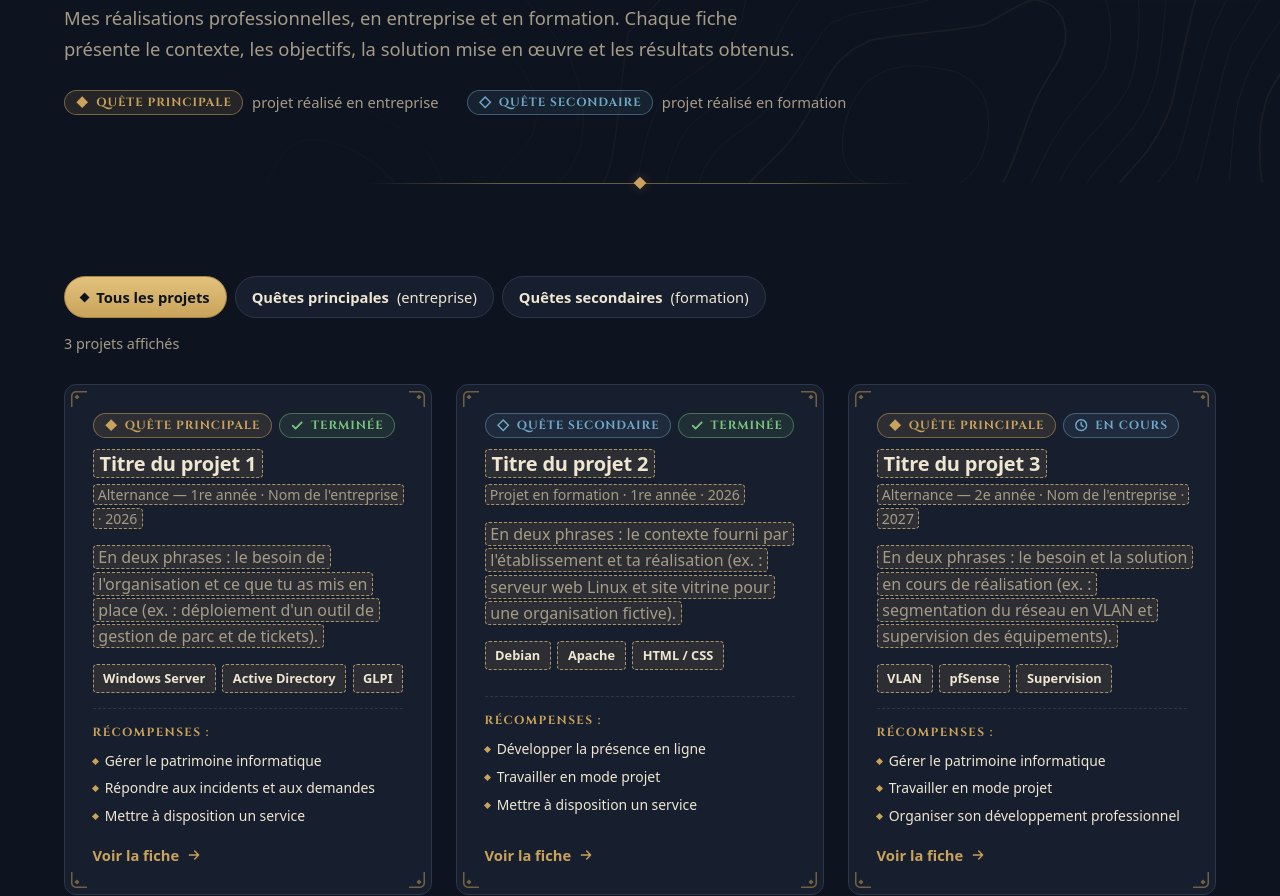
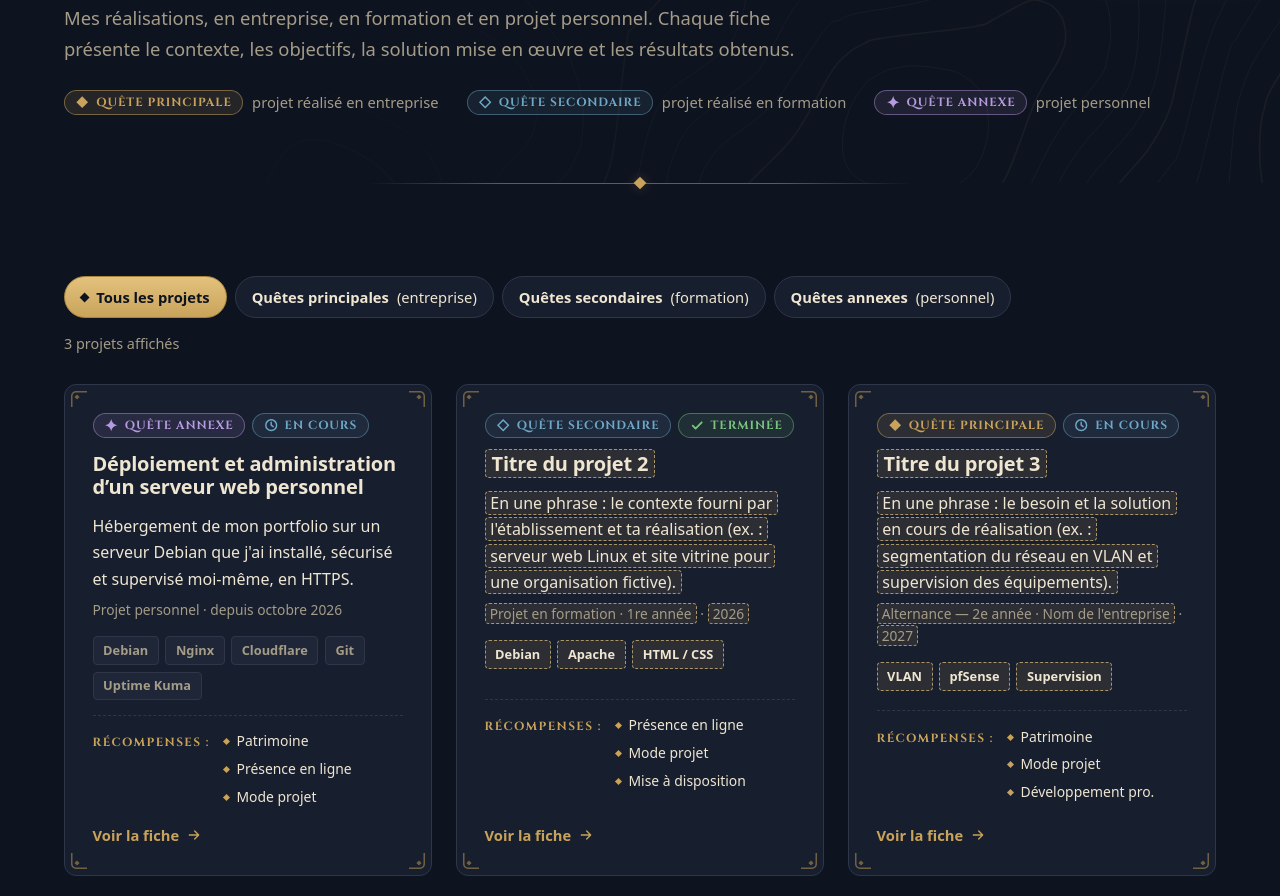
Before and after one commit to dylanjfd/dylanjfd.github.io, a plain HTML site: page pages/projets.html in a window 1280 px wide. Shown: the part 297-1193 px from the top of the page. Drawn offline with Linux system fonts and the light colour scheme.

Commit message:
Projets : quêtes annexes et cartes projet restructurées
- Nouveau type « annexe » (projet personnel) : badge améthyste avec
  étoile, filtre « Quêtes annexes », légende ; le projet 1 (serveur web)
  devient une quête annexe.
- Cartes : badges, titre, résumé, « cadre · période », technologies,
  3 récompenses E5 en version courte, lien vers la fiche.
- Une ligne de champ mal écrite est ignorée (signalée dans la console)
  au lieu d'afficher toute la carte en texte brut.

Co-Authored-By: Claude Opus 5.5 <noreply@anthropic.com>

```diff
--- a/assets/css/01-variables.css
+++ b/assets/css/01-variables.css
@@ -44,6 +44,7 @@
   --gold-hover: #e3c27d;    /* or au survol */
   --gold-text: #c9a35b;     /* or utilisé pour du texte */
   --steel: #6fa8c7;         /* accent secondaire bleu acier */
+  --arcane: #b79be0;        /* accent améthyste : quêtes annexes (projets personnels) */
   --success: #7bc47f;
   --danger: #e07a6b;
 
@@ -64,6 +65,8 @@
   --gold-soft: rgba(201, 163, 91, 0.12);
   --steel-line: rgba(111, 168, 199, 0.45);
   --steel-soft: rgba(111, 168, 199, 0.1);
+  --arcane-line: rgba(183, 155, 224, 0.45);
+  --arcane-soft: rgba(183, 155, 224, 0.1);
   --success-line: rgba(123, 196, 127, 0.45);
   --success-soft: rgba(123, 196, 127, 0.1);
   --glow: rgba(201, 163, 91, 0.3);
@@ -111,6 +114,7 @@
   --gold-hover: #6f5420;
   --gold-text: #725522;     /* or foncé renforcé pour les petits textes (AA sur parchemin) */
   --steel: #2c5f7c;
+  --arcane: #6b4a99;
   --success: #2b6430;
   --danger: #a63d2e;
 
@@ -129,6 +133,8 @@
   --gold-soft: rgba(138, 106, 43, 0.1);
   --steel-line: rgba(44, 95, 124, 0.4);
   --steel-soft: rgba(44, 95, 124, 0.08);
+  --arcane-line: rgba(107, 74, 153, 0.4);
+  --arcane-soft: rgba(107, 74, 153, 0.08);
   --success-line: rgba(43, 100, 48, 0.4);
   --success-soft: rgba(43, 100, 48, 0.08);
   --glow: rgba(138, 106, 43, 0.22);
--- a/assets/css/04-composants.css
+++ b/assets/css/04-composants.css
@@ -427,6 +427,12 @@
   color: var(--steel);
 }
 
+.badge--personal {
+  border-color: var(--arcane-line);
+  background: var(--arcane-soft);
+  color: var(--arcane);
+}
+
 .badge--done {
   border-color: var(--success-line);
   background: var(--success-soft);
--- a/assets/css/06-pages.css
+++ b/assets/css/06-pages.css
@@ -95,7 +95,8 @@
 
 /* ==========================================================================
    16. Journal de quêtes (filtre et cartes projet)
-   Quête principale = projet en entreprise ; quête secondaire = en formation.
+   Quête principale = projet en entreprise ; quête secondaire = en formation ;
+   quête annexe = projet personnel.
    ========================================================================== */
 .filters {
   display: flex;
@@ -184,15 +185,15 @@ html:not(.js) .filters__count {
   font-size: 1.25rem;
 }
 
-.quest-card__meta {
-  margin: -0.4rem 0 0;
-  color: var(--text-muted);
-  font-size: 0.88rem;
+/* Résumé d'une phrase, puis petite ligne grise « cadre · période » */
+.quest-card__desc {
+  margin: 0;
 }
 
-.quest-card__desc {
-  margin: 0;
+.quest-card__meta {
+  margin: -0.45rem 0 0;
   color: var(--text-muted);
+  font-size: 0.86rem;
 }
 
 .rewards {
@@ -234,6 +235,24 @@ html:not(.js) .filters__count {
   height: 5px;
   background: var(--gold);
   transform: translateY(-2px) rotate(45deg);
+}
+
+/* Cartes projet : « Récompenses : » et les compétences courtes sur une même ligne */
+.rewards--inline {
+  display: flex;
+  flex-wrap: wrap;
+  align-items: baseline;
+  gap: 0.35rem 0.9rem;
+}
+
+.rewards--inline .rewards__label {
+  margin: 0;
+}
+
+.rewards--inline .rewards__list {
+  flex: 1 1 0;
+  min-width: min(100%, 9rem);
+  gap: 0.3rem 0.85rem;
 }
 
 .quest-card .card__more {
--- a/assets/js/icones.js
+++ b/assets/js/icones.js
@@ -35,6 +35,7 @@
     // Badges (type de quête, statut)
     losangePlein: svg('0 0 16 16', '', losangePlein),
     losangeVide: svg('0 0 16 16', '', '<path d="M8 2.2 13.8 8 8 13.8 2.2 8Z" fill="none" stroke="currentColor" stroke-width="1.6"/>'),
+    etoile: svg('0 0 16 16', '', '<path d="M8 1.2Q9 7 14.8 8 9 9 8 14.8 7 9 1.2 8 7 7 8 1.2Z" fill="currentColor"/>'),
     coche: svg('0 0 16 16', trait(2), '<path d="m3 8.5 3.2 3.2L13 4.8"/>'),
     horloge: svg('0 0 16 16', trait(1.6), '<circle cx="8" cy="8" r="6"/><path d="M8 4.8V8l2.2 1.6"/>'),
     tropheePetit: svg('0 0 24 24', trait(2), '<path d="M7.5 4h9v5a4.5 4.5 0 0 1-9 0Z"/><path d="M12 13.5V17M8.5 20h7"/>'),
--- a/assets/js/interface.js
+++ b/assets/js/interface.js
@@ -215,7 +215,7 @@
 
   /* ========================================================================
      5. Filtre du journal de quêtes (projets)
-     Boutons [data-filter] ; cartes [data-type="entreprise" | "academique"].
+     Boutons [data-filter] ; cartes [data-type="entreprise" | "academique" | "personnel"].
      ======================================================================== */
   function initQuestFilter() {
     const buttons = document.querySelectorAll('[data-filter]');
--- a/assets/js/rendu.js
+++ b/assets/js/rendu.js
@@ -46,6 +46,7 @@
   const BADGES = {
     principale: { classe: 'badge--main', icone: 'losangePlein', texte: 'Quête principale' },
     secondaire: { classe: 'badge--side', icone: 'losangeVide', texte: 'Quête secondaire' },
+    annexe: { classe: 'badge--personal', icone: 'etoile', texte: 'Quête annexe' },
     terminee: { classe: 'badge--done', icone: 'coche', texte: 'Terminée' },
     termine: { classe: 'badge--done', icone: 'coche', texte: 'Terminé' },
     'en-cours': { classe: 'badge--progress', icone: 'horloge', texte: 'En cours' },
@@ -148,7 +149,43 @@
     return liste;
   }
   const CLES_CARTE = ['date', 'source', 'auteur', 'lieu', 'periode', 'duree', 'niveau'];
-  const CLES_QUETE = ['type', 'statut', 'fiche', 'lien', 'contexte', 'technologies', 'recompenses', 'competences'];
+  const CLES_QUETE = ['type', 'statut', 'fiche', 'lien', 'resume', 'cadre', 'periode', 'contexte', 'technologies', 'recompenses', 'competences'];
+
+  /**
+   * Champs d'une carte projet : les lignes « clé: valeur » reconnues sont lues ; les autres lignes
+   * du paragraphe sont ignorées (et signalées dans la console) pour ne jamais afficher de données brutes.
+   */
+  function extraireChampsCarte(blocs, cles, nom) {
+    const b = blocs[0];
+    if (!b || b.type !== 'paragraphe') return [];
+    const liste = [];
+    const ignorees = [];
+    b.lignes.forEach((l) => {
+      const m = RE_CHAMP.exec(l.trim());
+      const cle = m ? MD.normaliserCle(m[1]) : '';
+      if (m && cles.includes(cle)) liste.push({ libelle: m[1].trim(), cle, valeur: m[2].trim() });
+      else if (l.trim()) ignorees.push(l.trim());
+    });
+    if (!liste.length) return [];
+    blocs.shift();
+    if (ignorees.length) console.warn(`[Portfolio] Carte « ${nom} » : ligne(s) ignorée(s), format attendu « champ: valeur » :`, ignorees);
+    return liste;
+  }
+
+  /** Intitulés courts des compétences E5 sur les cartes projet (ceux du tableau de synthèse). */
+  const COMPETENCES_COURTES = [
+    [/patrimoine/, 'Patrimoine'],
+    [/incident/, 'Incidents'],
+    [/presence/, 'Présence en ligne'],
+    [/disposition/, 'Mise à disposition'],
+    [/developpement|^dev\b/, 'Développement pro.'],
+    [/projet/, 'Mode projet'],
+  ];
+  function competenceCourte(nom) {
+    const cle = MD.normaliserCle(nom);
+    const trouve = COMPETENCES_COURTES.find(([re]) => re.test(cle));
+    return trouve ? trouve[1] : nom;
+  }
   const CLES_SUCCES = ['statut', 'date', 'type', 'justificatif'];
 
   /** Regroupe des blocs par titre (du niveau indiqué, ou de tout niveau). */
@@ -462,36 +499,43 @@
       el('button', { class: 'filter-btn', type: 'button', 'data-filter': 'all', 'aria-pressed': 'true' }, 'Tous les projets'),
       el('button', { class: 'filter-btn', type: 'button', 'data-filter': 'entreprise', 'aria-pressed': 'false' }, 'Quêtes principales <span class="filter-btn__hint">(entreprise)</span>'),
       el('button', { class: 'filter-btn', type: 'button', 'data-filter': 'academique', 'aria-pressed': 'false' }, 'Quêtes secondaires <span class="filter-btn__hint">(formation)</span>'),
+      el('button', { class: 'filter-btn', type: 'button', 'data-filter': 'personnel', 'aria-pressed': 'false' }, 'Quêtes annexes <span class="filter-btn__hint">(personnel)</span>'),
     ]);
+    const FILTRES_TYPES = { secondaire: 'academique', annexe: 'personnel' };
     const ul = el('ul', { class: 'quest-grid reveal-group' });
     parTitres(b.enfants).filter((g) => g.titre).forEach((g) => {
       const blocs = g.blocs.slice();
-      const f = extraireChamps(blocs, CLES_QUETE);
+      const f = extraireChampsCarte(blocs, CLES_QUETE, brut(g.titre.texte));
       const type = MD.normaliserCle(valeurChamp(f, 'type') || 'principale');
       const statut = valeurChamp(f, 'statut');
       const fiche = valeurChamp(f, 'fiche', 'lien');
-      const contexte = valeurChamp(f, 'contexte');
+      const resume = valeurChamp(f, 'resume');
+      const cadrePeriode = [valeurChamp(f, 'cadre'), valeurChamp(f, 'periode')].filter(Boolean).join(' · ');
+      const meta = cadrePeriode || valeurChamp(f, 'contexte');
       const technologies = valeurChamp(f, 'technologies');
-      const recompenses = valeurChamp(f, 'recompenses', 'competences');
+      const recompenses = decouperListe(valeurChamp(f, 'recompenses', 'competences')).map(competenceCourte);
       const href = fiche ? MD.resoudreAdresse(fiche, RACINE) : null;
+      if (recompenses.length > 3) console.warn(`[Portfolio] Carte « ${brut(g.titre.texte)} » : 3 récompenses maximum, les suivantes sont masquées.`);
 
+      // Ordre : badges, titre, résumé, cadre · période, technologies, récompenses, lien
       const article = el('article', { class: `card quest-card${href ? ' card--link' : ''}` });
       article.appendChild(el('div', { class: 'quest-card__badges' }, [badge(type), statut ? badge(statut) : null]));
       const h = el(`h${g.titre.niveau}`, { class: 'quest-card__title' });
       if (href) h.appendChild(el('a', { class: 'stretched-link', href }, ligne(g.titre.texte)));
       else h.innerHTML = ligne(g.titre.texte);
       article.appendChild(h);
-      if (contexte) article.appendChild(el('p', { class: 'quest-card__meta' }, ligne(contexte)));
-      blocs.forEach((x) => ajouter(article, bloc(x, { classe: 'quest-card__desc' })));
+      if (resume) article.appendChild(el('p', { class: 'quest-card__desc' }, ligne(resume)));
+      else blocs.forEach((x) => ajouter(article, bloc(x, { classe: 'quest-card__desc' })));
+      if (meta) article.appendChild(el('p', { class: 'quest-card__meta' }, ligne(meta)));
       if (technologies) article.appendChild(etiquettes(decouperListe(technologies)));
-      if (recompenses) {
-        article.appendChild(el('div', { class: 'rewards' }, [
+      if (recompenses.length) {
+        article.appendChild(el('div', { class: 'rewards rewards--inline' }, [
           el('p', { class: 'rewards__label' }, 'Récompenses :'),
-          listeRecompenses(decouperListe(recompenses)),
+          listeRecompenses(recompenses.slice(0, 3)),
         ]));
       }
       if (href) article.appendChild(el('span', { class: 'card__more', 'aria-hidden': 'true' }, ['Voir la fiche ', ICO.fleche]));
-      ul.appendChild(el('li', { class: 'reveal', 'data-type': type === 'secondaire' ? 'academique' : 'entreprise' }, article));
+      ul.appendChild(el('li', { class: 'reveal', 'data-type': FILTRES_TYPES[type] || 'entreprise' }, article));
     });
     const n = ul.children.length;
     const compteur = el('p', { class: 'filters__count', role: 'status', 'data-filter-count': true },
--- a/contenu/projets.md
+++ b/contenu/projets.md
@@ -2,56 +2,60 @@
   PAGE PROJETS (pages/projets.html) — « Journal de quêtes »
   Une quête par projet, dans le bloc « ::: quetes » :
     ### Titre du projet
-    type: principale (projet en entreprise) ou secondaire (projet en formation)
+    type: principale (projet en entreprise), secondaire (projet en formation) ou annexe (projet personnel)
     statut: terminée ou en cours
     fiche: chemin de la page détaillée
-    contexte: cadre · organisation · année
+    résumé: une phrase qui présente le projet
+    cadre: Projet personnel, Alternance — 2e année, Projet en formation…
+    période: ex. depuis octobre 2026
     technologies: liste séparée par des virgules
-    récompenses: compétences E5 mobilisées, séparées par des virgules
-    (ligne vide, puis la description du projet)
+    récompenses: 3 compétences E5 au maximum, en version courte, séparées par des virgules
+      (Patrimoine, Incidents, Présence en ligne, Mode projet, Mise à disposition, Développement pro.)
+  Chaque ligne doit commencer par son nom de champ suivi de « : » ; une ligne mal écrite est ignorée.
 -->
 
 # Journal de quêtes | Projets
 
-Mes réalisations professionnelles, en entreprise et en formation. Chaque fiche présente le contexte, les objectifs, la solution mise en œuvre et les résultats obtenus.
+Mes réalisations, en entreprise, en formation et en projet personnel. Chaque fiche présente le contexte, les objectifs, la solution mise en œuvre et les résultats obtenus.
 
 ::: legende
 - principale : projet réalisé en entreprise
 - secondaire : projet réalisé en formation
+- annexe : projet personnel
 :::
 
 ## Liste des projets {masque}
 
 ::: quetes
-### [[Titre du projet 1]]
-type: principale
-statut: terminée
+### Déploiement et administration d’un serveur web personnel
+type: annexe
+statut: en cours
 fiche: pages/projets/projet-1.html
-contexte: [[Alternance — 1re année · Nom de l'entreprise · 2026]]
-technologies: [[Windows Server]], [[Active Directory]], [[GLPI]]
-récompenses: Gérer le patrimoine informatique, Répondre aux incidents et aux demandes, Mettre à disposition un service
-
-[[En deux phrases : le besoin de l'organisation et ce que tu as mis en place (ex. : déploiement d'un outil de gestion de parc et de tickets).]]
+résumé: Hébergement de mon portfolio sur un serveur Debian que j'ai installé, sécurisé et supervisé moi-même, en HTTPS.
+cadre: Projet personnel
+période: depuis octobre 2026
+technologies: Debian, Nginx, Cloudflare, Git, Uptime Kuma
+récompenses: Patrimoine, Présence en ligne, Mode projet
 
 ### [[Titre du projet 2]]
 type: secondaire
 statut: terminée
 fiche: pages/projets/projet-2.html
-contexte: [[Projet en formation · 1re année · 2026]]
+résumé: [[En une phrase : le contexte fourni par l'établissement et ta réalisation (ex. : serveur web Linux et site vitrine pour une organisation fictive).]]
+cadre: [[Projet en formation · 1re année]]
+période: [[2026]]
 technologies: [[Debian]], [[Apache]], [[HTML / CSS]]
-récompenses: Développer la présence en ligne, Travailler en mode projet, Mettre à disposition un service
-
-[[En deux phrases : le contexte fourni par l'établissement et ta réalisation (ex. : serveur web Linux et site vitrine pour une organisation fictive).]]
+récompenses: Présence en ligne, Mode projet, Mise à disposition
 
 ### [[Titre du projet 3]]
 type: principale
 statut: en cours
 fiche: pages/projets/projet-3.html
-contexte: [[Alternance — 2e année · Nom de l'entreprise · 2027]]
+résumé: [[En une phrase : le besoin et la solution en cours de réalisation (ex. : segmentation du réseau en VLAN et supervision des équipements).]]
+cadre: [[Alternance — 2e année · Nom de l'entreprise]]
+période: [[2027]]
 technologies: [[VLAN]], [[pfSense]], [[Supervision]]
-récompenses: Gérer le patrimoine informatique, Travailler en mode projet, Organiser son développement professionnel
-
-[[En deux phrases : le besoin et la solution en cours de réalisation (ex. : segmentation du réseau en VLAN et supervision des équipements).]]
+récompenses: Patrimoine, Mode projet, Développement pro.
 :::
 
 ## Progression | Tableau de synthèse E5 {centre}
```
Also changed, not shown: contenu/GUIDE-MARKDOWN.md (+7 -7 lines), contenu/projets/projet-1.md (+3 -3 lines), README.md.
